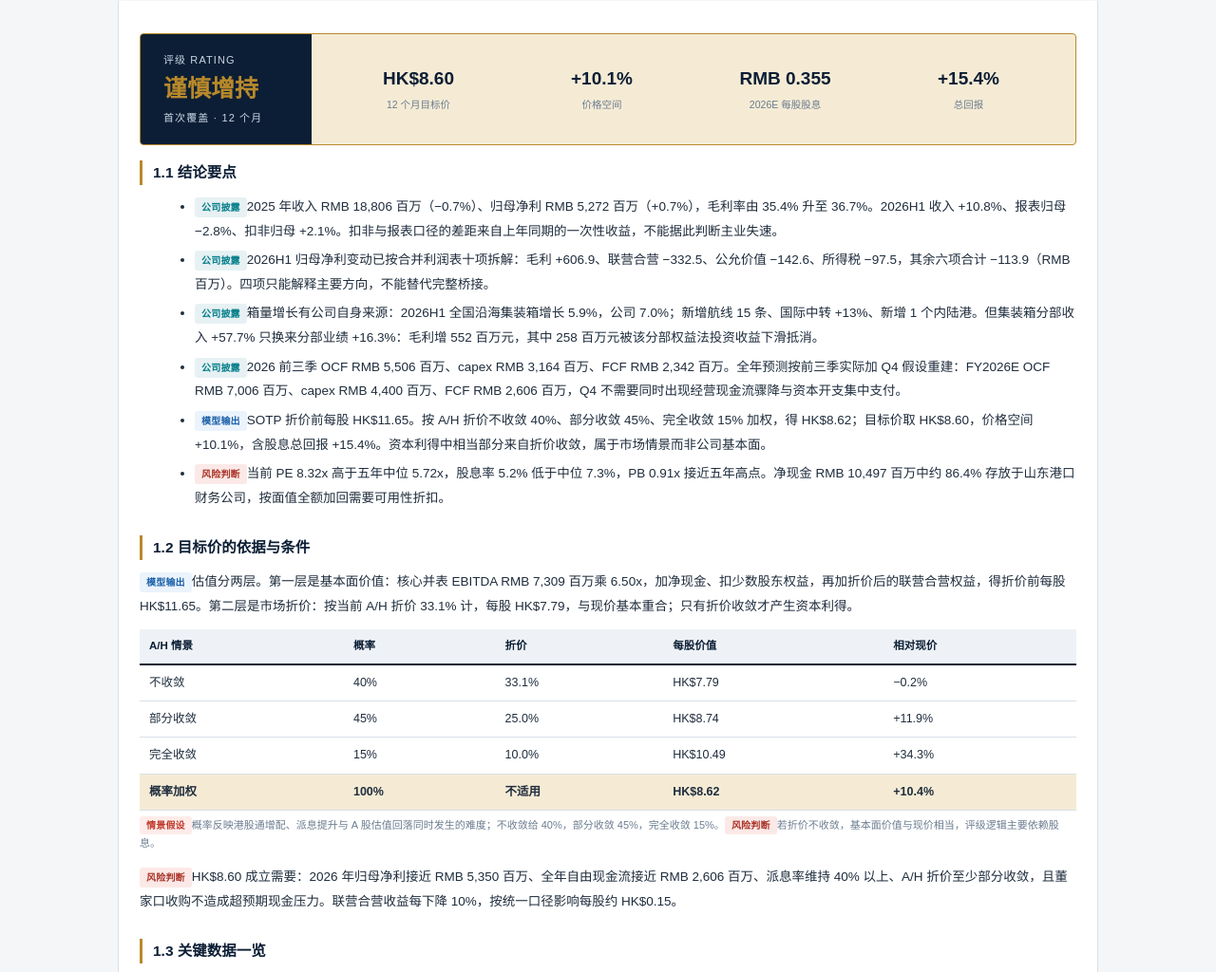
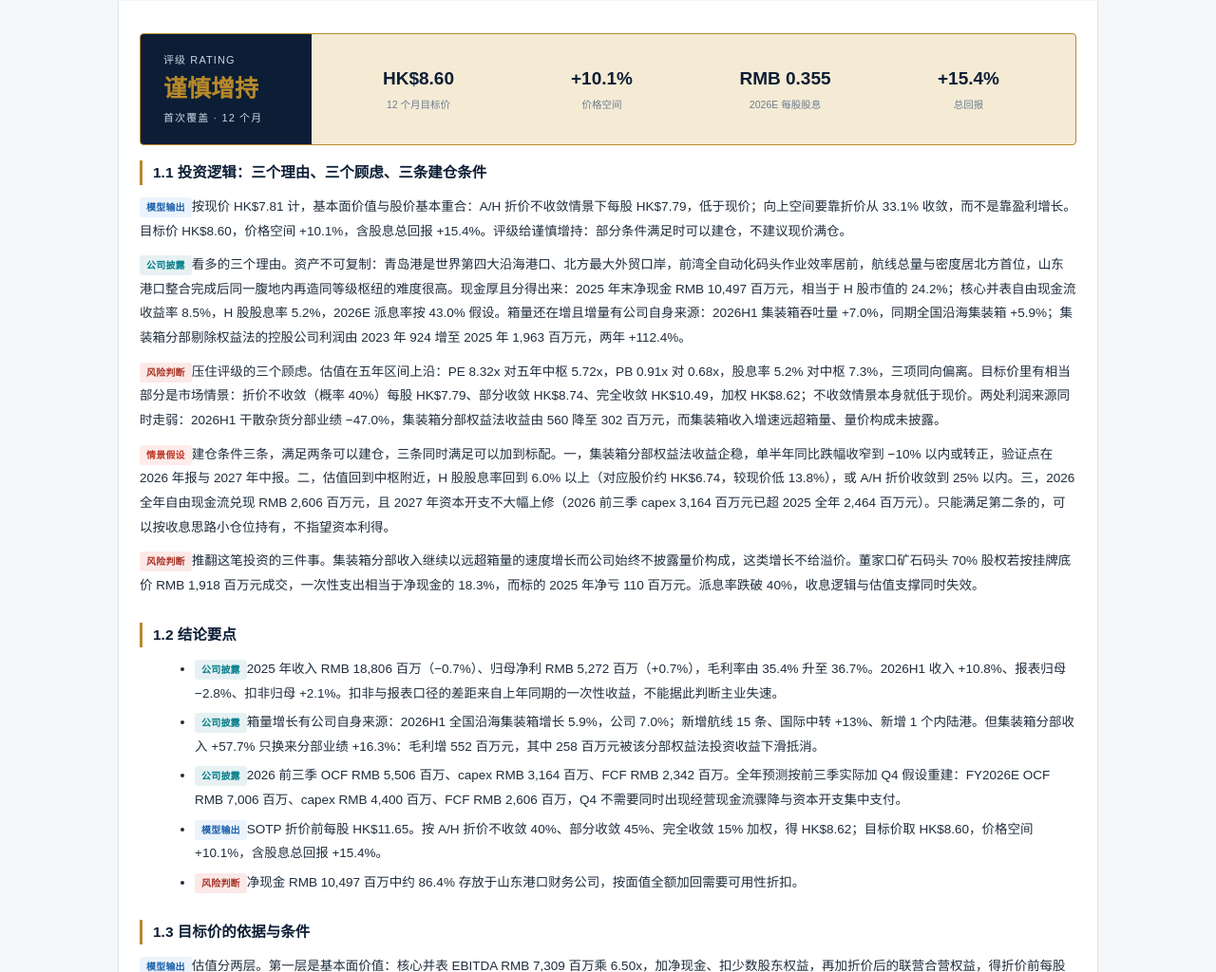
Before and after one commit to snailinvestment/snailinvestment, a plain HTML site: page 青岛港_06198_首次覆盖投资价值分析_SnailBird.html in a window 1280 px wide. Shown: the part 488-1512 px from the top of the page at 95% size. Drawn offline with Linux system fonts and the light colour scheme.

```diff
--- a/青岛港_06198_首次覆盖投资价值分析_SnailBird.html
+++ b/青岛港_06198_首次覆盖投资价值分析_SnailBird.html
@@ -101,9 +101,15 @@ footer{background:var(--navy);color:#9FB0C2;padding:24px 0;font-size:11px;text-a
 <div class="rb-item"><div class="v">RMB 0.355</div><div class="l">2026E 每股股息</div></div>
 <div class="rb-item"><div class="v">+15.4%</div><div class="l">总回报</div></div>
 </div></div>
-<h3>1.1 结论要点</h3>
-<ul class="bullet"><li><span class="tag t-fact">公司披露</span>2025 年收入 RMB 18,806 百万（−0.7%）、归母净利 RMB 5,272 百万（+0.7%），毛利率由 35.4% 升至 36.7%。2026H1 收入 +10.8%、报表归母 −2.8%、扣非归母 +2.1%。扣非与报表口径的差距来自上年同期的一次性收益，不能据此判断主业失速。</li><li><span class="tag t-fact">公司披露</span>2026H1 归母净利变动已按合并利润表十项拆解：毛利 +606.9、联营合营 −332.5、公允价值 −142.6、所得税 −97.5，其余六项合计 −113.9（RMB 百万）。四项只能解释主要方向，不能替代完整桥接。</li><li><span class="tag t-fact">公司披露</span>箱量增长有公司自身来源：2026H1 全国沿海集装箱增长 5.9%，公司 7.0%；新增航线 15 条、国际中转 +13%、新增 1 个内陆港。但集装箱分部收入 +57.7% 只换来分部业绩 +16.3%：毛利增 552 百万元，其中 258 百万元被该分部权益法投资收益下滑抵消。</li><li><span class="tag t-fact">公司披露</span>2026 前三季 OCF RMB 5,506 百万、capex RMB 3,164 百万、FCF RMB 2,342 百万。全年预测按前三季实际加 Q4 假设重建：FY2026E OCF RMB 7,006 百万、capex RMB 4,400 百万、FCF RMB 2,606 百万，Q4 不需要同时出现经营现金流骤降与资本开支集中支付。</li><li><span class="tag t-model">模型输出</span>SOTP 折价前每股 HK$11.65。按 A/H 折价不收敛 40%、部分收敛 45%、完全收敛 15% 加权，得 HK$8.62；目标价取 HK$8.60，价格空间 +10.1%，含股息总回报 +15.4%。资本利得中相当部分来自折价收敛，属于市场情景而非公司基本面。</li><li><span class="tag t-risk">风险判断</span>当前 PE 8.32x 高于五年中位 5.72x，股息率 5.2% 低于中位 7.3%，PB 0.91x 接近五年高点。净现金 RMB 10,497 百万中约 86.4% 存放于山东港口财务公司，按面值全额加回需要可用性折扣。</li></ul>
-<h3>1.2 目标价的依据与条件</h3>
+<h3>1.1 投资逻辑：三个理由、三个顾虑、三条建仓条件</h3>
+<p><span class="tag t-model">模型输出</span>按现价 HK$7.81 计，基本面价值与股价基本重合：A/H 折价不收敛情景下每股 HK$7.79，低于现价；向上空间要靠折价从 33.1% 收敛，而不是靠盈利增长。目标价 HK$8.60，价格空间 +10.1%，含股息总回报 +15.4%。评级给谨慎增持：部分条件满足时可以建仓，不建议现价满仓。</p>
+<p><span class="tag t-fact">公司披露</span>看多的三个理由。资产不可复制：青岛港是世界第四大沿海港口、北方最大外贸口岸，前湾全自动化码头作业效率居前，航线总量与密度居北方首位，山东港口整合完成后同一腹地内再造同等级枢纽的难度很高。现金厚且分得出来：2025 年末净现金 RMB 10,497 百万元，相当于 H 股市值的 24.2%；核心并表自由现金流收益率 8.5%，H 股股息率 5.2%，2026E 派息率按 43.0% 假设。箱量还在增且增量有公司自身来源：2026H1 集装箱吞吐量 +7.0%，同期全国沿海集装箱 +5.9%；集装箱分部剔除权益法的控股公司利润由 2023 年 924 增至 2025 年 1,963 百万元，两年 +112.4%。</p>
+<p><span class="tag t-risk">风险判断</span>压住评级的三个顾虑。估值在五年区间上沿：PE 8.32x 对五年中枢 5.72x，PB 0.91x 对 0.68x，股息率 5.2% 对中枢 7.3%，三项同向偏离。目标价里有相当部分是市场情景：折价不收敛（概率 40%）每股 HK$7.79、部分收敛 HK$8.74、完全收敛 HK$10.49，加权 HK$8.62；不收敛情景本身就低于现价。两处利润来源同时走弱：2026H1 干散杂货分部业绩 −47.0%，集装箱分部权益法收益由 560 降至 302 百万元，而集装箱收入增速远超箱量、量价构成未披露。</p>
+<p><span class="tag t-scen">情景假设</span>建仓条件三条，满足两条可以建仓，三条同时满足可以加到标配。一，集装箱分部权益法收益企稳，单半年同比跌幅收窄到 −10% 以内或转正，验证点在 2026 年报与 2027 年中报。二，估值回到中枢附近，H 股股息率回到 6.0% 以上（对应股价约 HK$6.74，较现价低 13.8%），或 A/H 折价收敛到 25% 以内。三，2026 全年自由现金流兑现 RMB 2,606 百万元，且 2027 年资本开支不大幅上修（2026 前三季 capex 3,164 百万元已超 2025 全年 2,464 百万元）。只能满足第二条的，可以按收息思路小仓位持有，不指望资本利得。</p>
+<p><span class="tag t-risk">风险判断</span>推翻这笔投资的三件事。集装箱分部收入继续以远超箱量的速度增长而公司始终不披露量价构成，这类增长不给溢价。董家口矿石码头 70% 股权若按挂牌底价 RMB 1,918 百万元成交，一次性支出相当于净现金的 18.3%，而标的 2025 年净亏 110 百万元。派息率跌破 40%，收息逻辑与估值支撑同时失效。</p>
+<h3>1.2 结论要点</h3>
+<ul class="bullet"><li><span class="tag t-fact">公司披露</span>2025 年收入 RMB 18,806 百万（−0.7%）、归母净利 RMB 5,272 百万（+0.7%），毛利率由 35.4% 升至 36.7%。2026H1 收入 +10.8%、报表归母 −2.8%、扣非归母 +2.1%。扣非与报表口径的差距来自上年同期的一次性收益，不能据此判断主业失速。</li><li><span class="tag t-fact">公司披露</span>箱量增长有公司自身来源：2026H1 全国沿海集装箱增长 5.9%，公司 7.0%；新增航线 15 条、国际中转 +13%、新增 1 个内陆港。但集装箱分部收入 +57.7% 只换来分部业绩 +16.3%：毛利增 552 百万元，其中 258 百万元被该分部权益法投资收益下滑抵消。</li><li><span class="tag t-fact">公司披露</span>2026 前三季 OCF RMB 5,506 百万、capex RMB 3,164 百万、FCF RMB 2,342 百万。全年预测按前三季实际加 Q4 假设重建：FY2026E OCF RMB 7,006 百万、capex RMB 4,400 百万、FCF RMB 2,606 百万，Q4 不需要同时出现经营现金流骤降与资本开支集中支付。</li><li><span class="tag t-model">模型输出</span>SOTP 折价前每股 HK$11.65。按 A/H 折价不收敛 40%、部分收敛 45%、完全收敛 15% 加权，得 HK$8.62；目标价取 HK$8.60，价格空间 +10.1%，含股息总回报 +15.4%。</li><li><span class="tag t-risk">风险判断</span>净现金 RMB 10,497 百万中约 86.4% 存放于山东港口财务公司，按面值全额加回需要可用性折扣。</li></ul>
+<h3>1.3 目标价的依据与条件</h3>
 <p><span class="tag t-model">模型输出</span>估值分两层。第一层是基本面价值：核心并表 EBITDA RMB 7,309 百万乘 6.50x，加净现金、扣少数股东权益，再加折价后的联营合营权益，得折价前每股 HK$11.65。第二层是市场折价：按当前 A/H 折价 33.1% 计，每股 HK$7.79，与现价基本重合；只有折价收敛才产生资本利得。</p>
 <div class="tbl-wrap"><table>
 <thead><tr><th>A/H 情景</th><th>概率</th><th>折价</th><th>每股价值</th><th>相对现价</th></tr></thead><tbody>
@@ -114,7 +120,7 @@ footer{background:var(--navy);color:#9FB0C2;padding:24px 0;font-size:11px;text-a
 </tbody></table></div>
 <div class="tbl-note"><span class="tag t-scen">情景假设</span>概率反映港股通增配、派息提升与 A 股估值回落同时发生的难度；不收敛给 40%，部分收敛 45%，完全收敛 15%。<span class="tag t-risk">风险判断</span>若折价不收敛，基本面价值与现价相当，评级逻辑主要依赖股息。</div>
 <p><span class="tag t-risk">风险判断</span>HK$8.60 成立需要：2026 年归母净利接近 RMB 5,350 百万、全年自由现金流接近 RMB 2,606 百万、派息率维持 40% 以上、A/H 折价至少部分收敛，且董家口收购不造成超预期现金压力。联营合营收益每下降 10%，按统一口径影响每股约 HK$0.15。</p>
-<h3>1.3 关键数据一览</h3>
+<h3>1.4 关键数据一览</h3>
 <div class="tbl-wrap"><table>
 <thead><tr><th>指标</th><th>FY2024</th><th>FY2025</th><th>2026H1</th><th>FY2026E</th></tr></thead><tbody>
 <tr><td>营业收入（RMB 百万）</td><td class="num">18,941</td><td class="num">18,806</td><td class="num">10,456</td><td>约 20,398</td></tr>
```
